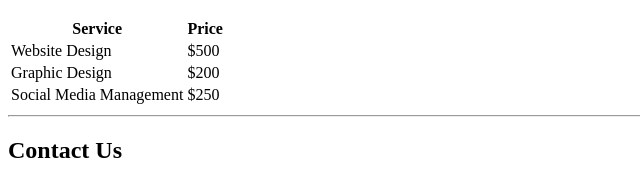
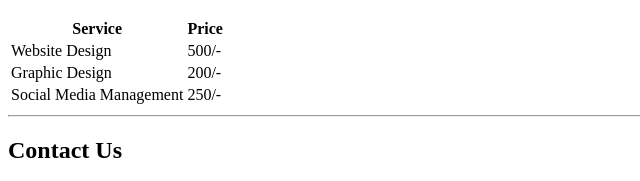
Before and after one commit to RCtamal/HTML-MERN-Assignment-one, a plain HTML site: page index.html in a window 1280 px wide. Shown: the part 1145-1326 px from the top of the page, 0-640 px from the left. Drawn offline with Linux system fonts and the light colour scheme.

Commit message:
Update index.html

```diff
--- a/index.html
+++ b/index.html
@@ -68,15 +68,15 @@
             </tr>
             <tr>
                 <td>Website Design</td>
-                <td>$500</td>
+                <td>500/-</td>
             </tr>
             <tr>
                 <td>Graphic Design</td>
-                <td>$200</td>
+                <td>200/-</td>
             </tr>
             <tr>
                 <td>Social Media Management</td>
-                <td>$250</td>
+                <td>250/-</td>
             </tr>
         </table>
     </section>
```
